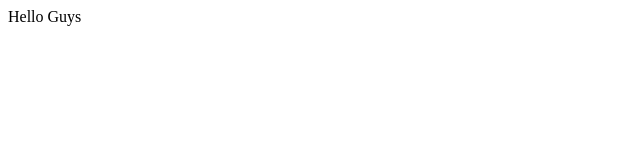
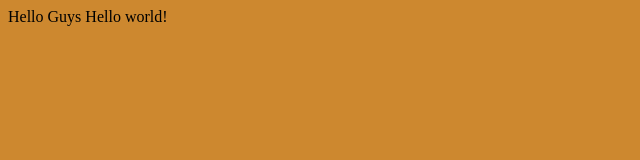
Before and after one commit to stevedav131207-cell/Sixth---Attempt, a plain HTML site: page index.html in a window 1280 px wide. Shown: the whole page, without its empty margins (0-640 px from the left). Drawn offline with Linux system fonts and the light colour scheme.

Commit message:
Third-commit

```diff
--- a/index.html
+++ b/index.html
@@ -1 +1,14 @@
 Hello Guys
+
+<!DOCTYPE html>
+<html lang="en">
+<head>
+    <meta charset="UTF-8">
+    <meta name="viewport" content="width=device-width, initial-scale=1.0">
+    <title>Document</title>
+    <link rel="stylesheet" href="index.css">
+</head>
+<body>
+    Hello world!
+</body>
+</html>
```
